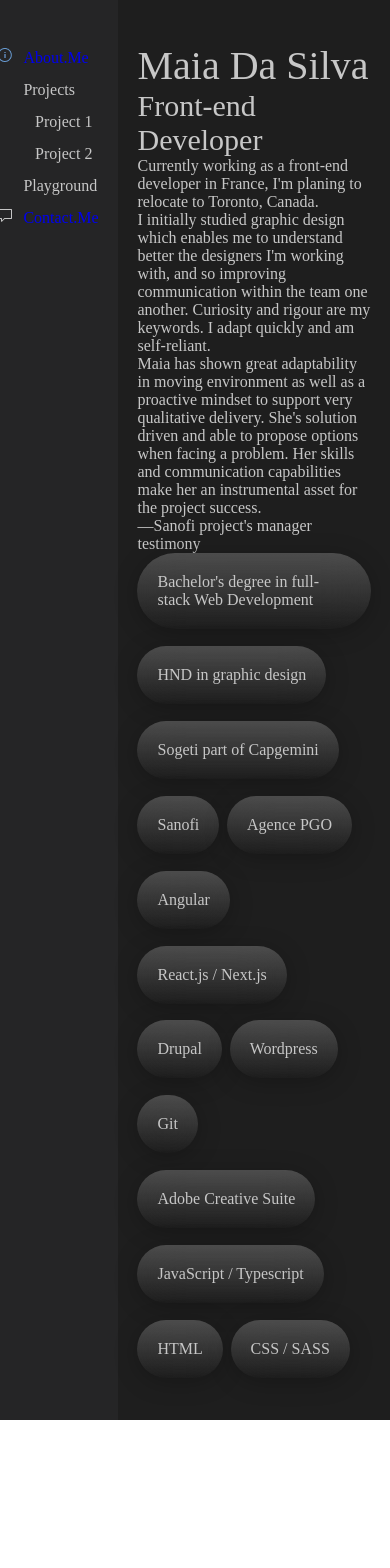
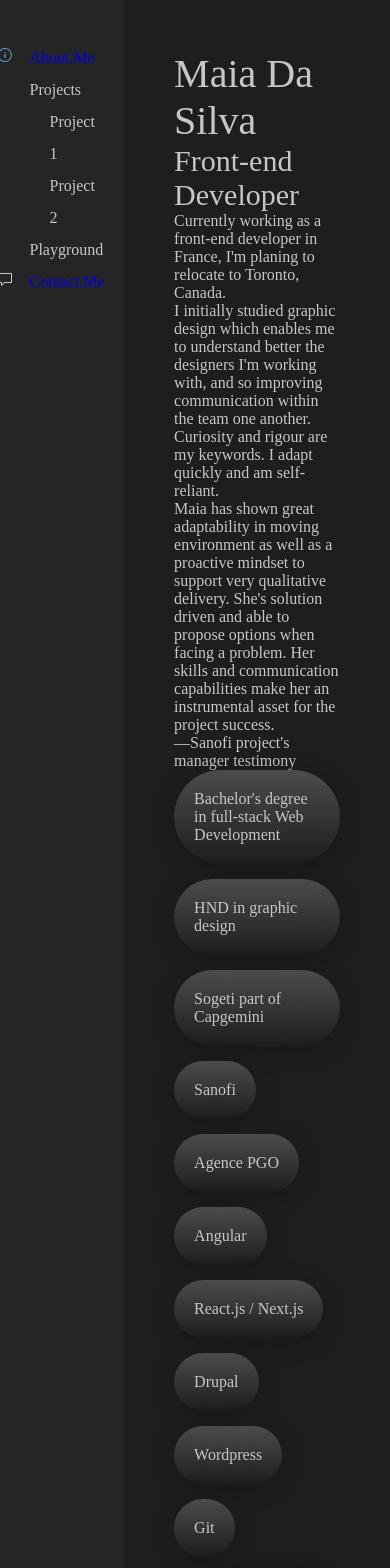
Before and after one commit to MaiaDS/portfolio, a Next.js app: page / in a window 390 px wide. Shown: the top 1568 px of the page. Before the commit the page ends 1420 px from the top, so only its background shows below. Built offline with nearby package versions, Linux system fonts and the light colour scheme; a web font is replaced by a local one.

Commit message:
use rem as responsive unit

```diff
--- a/src/pages/_app.tsx
+++ b/src/pages/_app.tsx
@@ -4,7 +4,7 @@ import Navbar from '@/components/layout/Navbar'
 import { StyledLayout } from '@/styles/components/Layout'
 import { Font } from '@/styles/variables'
 
-export default function App({ Component, pageProps }: AppProps) {
+const App = ({ Component, pageProps }: AppProps) => {
     return (
         <>
             <Font />
@@ -15,3 +15,5 @@ export default function App({ Component, pageProps }: AppProps) {
         </>
     )
 }
+
+export default App
--- a/src/styles/components/Home.ts
+++ b/src/styles/components/Home.ts
@@ -1,7 +1,8 @@
 import styled from 'styled-components'
+import { rem } from '../variables'
 
 export const TagList = styled.div`
     display: inline-flex;
     flex-wrap: wrap;
-    gap: 2vh 2vw;
+    gap: ${rem(15)};
 `
--- a/src/styles/components/Layout.ts
+++ b/src/styles/components/Layout.ts
@@ -10,7 +10,7 @@ export const StyledLayout = styled.div`
 
     main {
         flex: 1 1 auto;
-        padding: 5vh 5vw;
+        padding: ${rem(50)};
     }
 
     * {
--- a/src/styles/components/Navbar.ts
+++ b/src/styles/components/Navbar.ts
@@ -1,5 +1,5 @@
 import styled from 'styled-components'
-import { variables } from '../variables'
+import { rem, variables } from '../variables'
 
 export const StyledNavbar = styled.nav`
     padding: 5vh 5vw;
@@ -10,11 +10,11 @@ export const StyledNavbar = styled.nav`
 
         li {
             list-style-position: outside;
-            padding-left: 1vw;
+            padding-left: ${rem(10)};
         }
 
         ul {
-            padding-left: 2vw;
+            padding-left: ${rem(10)};
         }
     }
 `
```
Also changed, not shown: src/hooks/useWindowSize.ts (added, +28 -0 lines), src/styles/variables.ts (+12 -0 lines).
